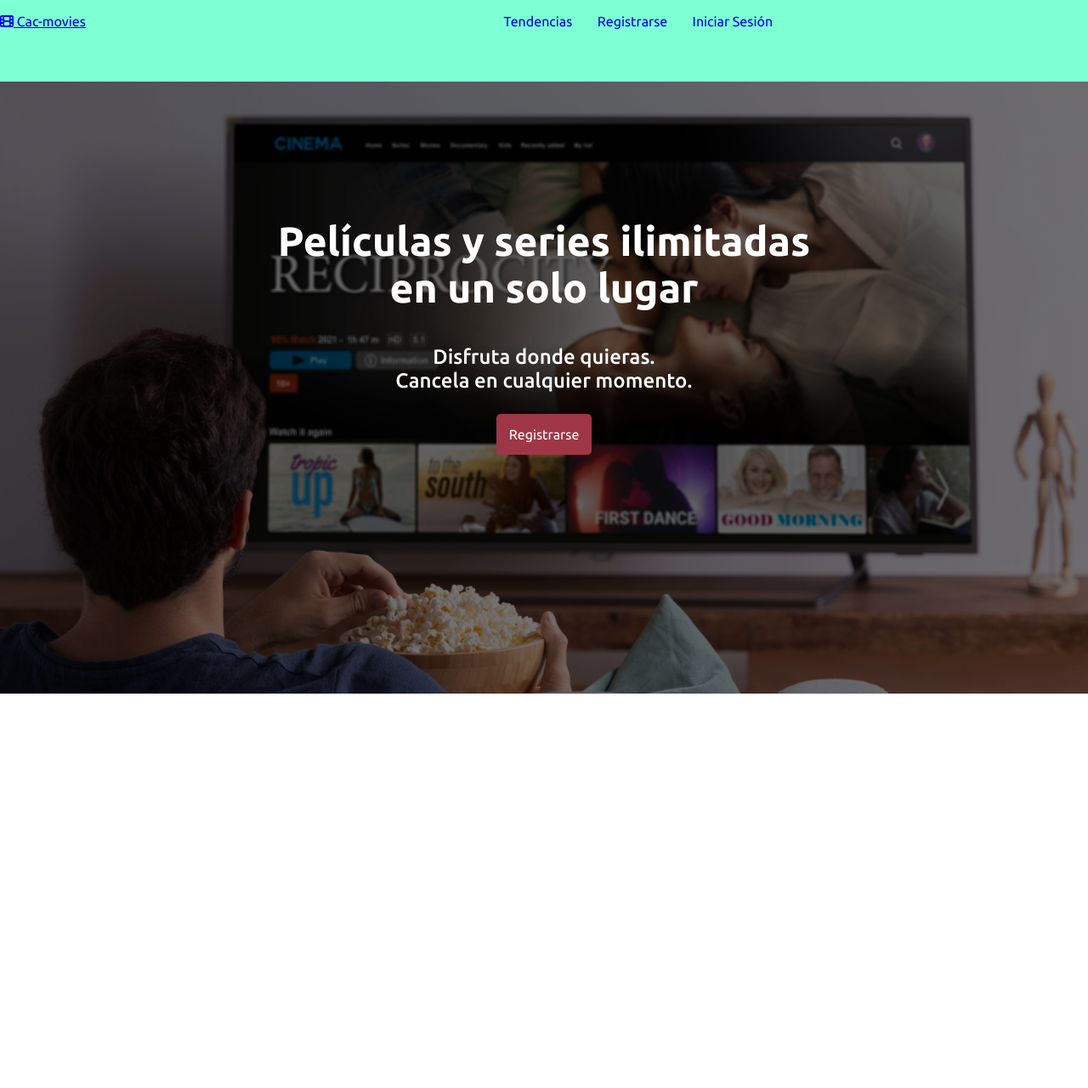
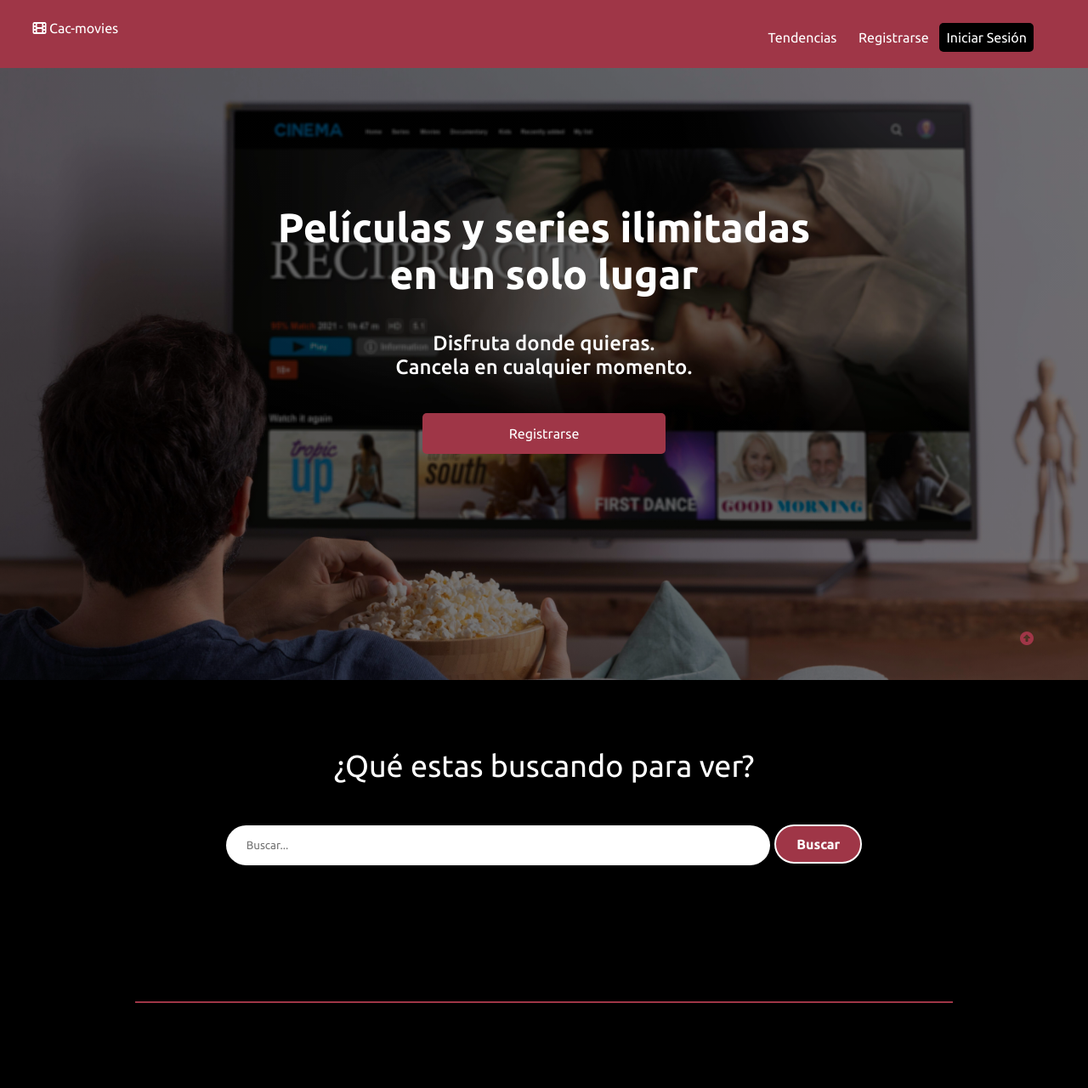
Before and after one commit to krloss86/cac24101, a plain HTML site: page index.html in a window 1280 px wide. Shown: the whole page at 85% size. Before the commit the page ends 816 px from the top, so only its background shows below. Drawn offline with Linux system fonts and the light colour scheme.

Commit message:
flexbox + mediaquery

```diff
--- a/index.html
+++ b/index.html
@@ -23,7 +23,7 @@
     <body>
         <header class="header">
             <div class="header_logo">
-                <a href="#" class="header_logo">
+                <a href="#" class="header_logo_link">
                     <i class="fa-solid fa-film"></i>
                     Cac-movies
                 </a>
@@ -31,7 +31,9 @@
             <div class="header_menu">
                 <a href="Tendencias">Tendencias</a>
                 <a href="Registrarse">Registrarse</a>
-                <a href="Iniciar Sesión">Iniciar Sesión</a>
+                <a href="Iniciar Sesión" id="header_menu_login">
+                    Iniciar Sesión
+                </a>
             </div>
         </header>
 
@@ -47,8 +49,23 @@
                     Registrarse
                 </a>
             </section>
+            <section class="busqueda">
+                <h2>¿Qué estas buscando para ver?</h2>
+                <form class="busqueda_form" id="busqueda_form">
+                    <input type="search"
+                        placeholder="buscar..."
+                        class="input_seach"
+                    >
+                    <button class="button_search">
+                        Buscar
+                    </button>
+                </form>
+                <hr>
+            </section>
         </main>
-
+        <a class="elemento_fijo" href="#">
+            <i class="fa fa-circle-up"></i>
+        </a>
         <script src="https://kit.fontawesome.com/181725805d.js" crossorigin="anonymous"></script>
     </body>
 </html>
--- /dev/null
+++ b/styles/sitio-a.css
@@ -0,0 +1,6 @@
+:root {
+    /*defino la variable*/
+   --rojo: #449f36;
+   --texto-blanco: #ffffff;
+    /*2em => 2 * 16px = 32px;*/
+}
--- /dev/null
+++ b/styles/sitio-b.css
@@ -0,0 +1,7 @@
+:root {
+    /*defino la variable*/
+   --rojo: #9f3647;
+   --texto-blanco: #ffffff;
+    /*2em => 2 * 16px = 32px;*/
+    --fondo-negro: #000000;
+}
--- /dev/null
+++ b/styles/styles-800-900.css
@@ -0,0 +1,9 @@
+:root {
+    --rojo: #9f8336;
+  }
+  .header {
+    justify-content: flex-start;
+  }
+  .header_menu {
+    display: none;
+  }
--- a/styles/styles.css
+++ b/styles/styles.css
@@ -1,13 +1,6 @@
 /*@import url('https://fonts.googleapis.com/css2?family=Ubuntu:ital,wght@0,300;0,400;0,500;0,700;1,300;1,400;1,500;1,700&display=swap');*/
 
-:root {
-    /*defino la variable*/
-   --rojo: #9f3647;
-   --texto-blanco: #ffffff;
-    /*2em => 2 * 16px = 32px;*/
-
-}
-
+@import url(./sitio-b.css);
 /*selector universal*/
 * {
     font-family: "Ubuntu", sans-serif;
@@ -70,6 +63,7 @@
 .texto-blanco {
     color: var(--texto-blanco);
 }
+
 .main {
     background-image: linear-gradient(to right top, #0000008a, #0000008a), url(../imgs/banner-bg.jpg);
     /*background-attachment: fixed; *//* tph*/
@@ -80,6 +74,9 @@
     text-align: center;
 
     min-height: 400px;
+    display: flex;
+    flex-direction: column;
+    align-items: center;
 }
 .main_titulo {
     padding-top: 20vh;
@@ -95,24 +92,175 @@
     background-color: var(--rojo);
     color: var(--texto-blanco);
     border-radius: 5px;
+    width: 20vw;
 }
 
 .header {
-    background-color:aquamarine ;
+    background-color:var(--rojo) ;
+    padding-top: 1vh;
+    padding-left: 3vw;
+    height: 9vh;
+    min-height: 50px;
+    /*agrego flexbox*/
+    display: flex;
+    justify-content: center; /*main axis*/
+    align-items: center;
 }
 .header_logo {
     height: 5vh;
-    display: inline-block;
-    width: 45vw;
+    /*display: inline-block;*/
+    width: 20vw;
 }
+.header_logo_link {
+  text-decoration: none;
+  color: var(--texto-blanco);
+}
+
 .header_menu {
-    height: 10vh;
-    display: inline-block;
-    width: 45vw;
-    padding-top: 2vh ;
+    height: 10vh;/*relativo > */
+    /*display: inline-block;*/
+    display: flex;
+    width: 78vw;
+    /*padding-top: 2vh ;*/
+    align-items: center;
+    justify-content: flex-end;
+    padding-right: 5vw;
 }
 .header_menu a {
     padding-left: 1vw;
     padding-right: 1vw;
     text-decoration: none;
+    color: var(--texto-blanco);
 }
+
+#header_menu_login {
+  padding: 1vh;
+  background: black;
+  border-radius: 5px;
+  font-size: 1rem;
+}
+
+/*formulario de busqueda*/
+.busqueda {
+  /*margin: 0 auto; despues los usamos para centrar otra cosa*/
+  text-align: center;
+  height: 50vh;
+  background-color: var(--fondo-negro);
+  color:var(--texto-blanco);
+  padding-top: 10vh;
+  font-size: 1.5rem;
+  /*border: 1px solid red;*/
+
+  display: flex;
+  flex-direction: column;
+}
+
+/*SELECTORES AVANZADOS*/
+/*1 - hijos directos: >*/
+/*2 - hermano adyacente: + */
+/*3 - descendiente */
+.busqueda > h2 + form {
+  padding-top: 6vh;
+}
+
+/*
+.busqueda form {
+  padding-top: 5vh;
+}
+
+#busqueda_form {
+  padding-top: 5vh;
+}
+
+form {
+  padding-top: 5vh;
+}
+*/
+
+/*.busqueda form input{
+  padding: 1vh;
+}*/
+.input_seach {
+  padding: 2vh 3vh;
+  border-radius: 25px;
+  border: none;
+
+  text-transform: capitalize;
+  width: 50vw;
+  /*tph: sacar borde cuando hago foco en el input*/
+}
+
+.button_search {
+  padding: 1.5vh 3vh;
+  border-radius: 25px;
+  border: 2px solid var(--texto-blanco);
+  background-color: var(--rojo);
+  color: var(--texto-blanco);
+  font-weight: bold;
+  font-size: 1rem;
+}
+
+.button_search:hover {
+  font-size: 1.1rem;
+}
+
+hr {
+  margin: 0 auto; /*despues lo usamos para centrar otra cosa*/
+  margin-top: 20vh ;
+  width: 75vw;
+  border: 0.5px solid var(--rojo);
+ }
+
+ .elemento_fijo {
+  position: fixed;
+  bottom:5vh;
+  right:5vw;
+  color:var(--rojo);
+ }
+
+ .flex-container {
+  height: 20vh;
+  background-color: aqua;
+  display: flex;
+  flex-direction: row;/*row|row-reverse|column|column-reverse*/
+  justify-content:space-around; /*main axis*/
+  flex-wrap: wrap;
+ }
+ .flex-container div {
+    width: 100px;
+ }
+
+ /*media query para impresion*/
+ @media print {
+  /*todo lo que ponga aca se ejecuta cuando voy a imprimir!!*/
+  :root {
+    --rojo: #3f9f36;
+  }
+  .main {
+    display: none;
+  }
+  /*jueguen!!*/
+ }
+
+ /*media query*/
+ @media screen and (min-width: 800px) and (max-width: 900px) {
+ /*@media (max-width:400px) and (min-width:900px) */
+  /*@import url(styles-800-900.css);*/
+  /*TPH: carga de css en media*/
+  :root {
+    --rojo: #9f8336;
+  }
+  .header {
+    justify-content: flex-start;
+  }
+  .header_menu {
+    display: none;
+  }
+
+ }
+
+ @media screen and (min-width: 900px) and (max-width: 1200px) {
+  :root {
+    --rojo: #369f9f;
+  }
+ }
```
